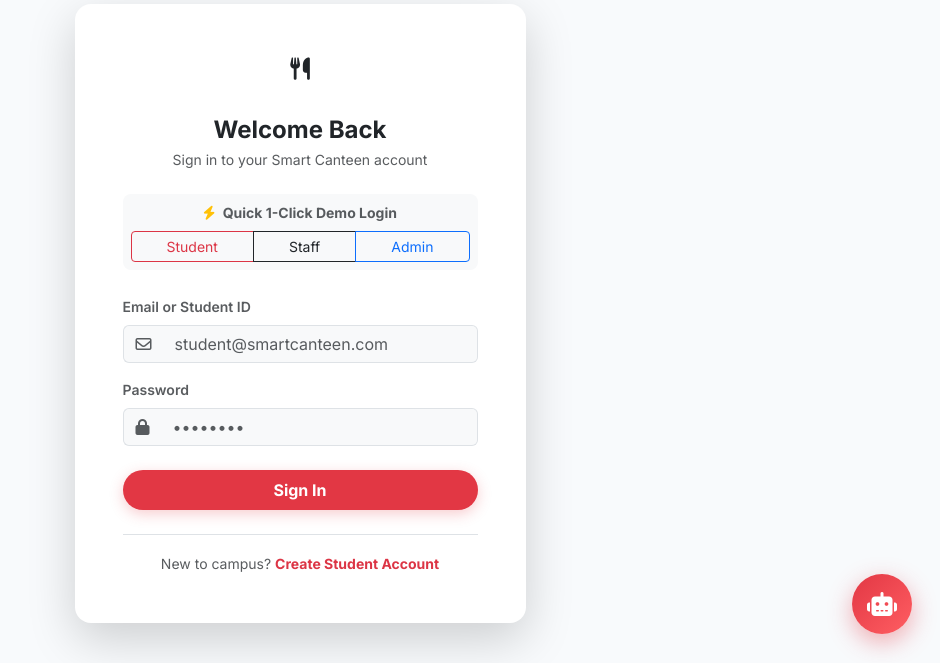
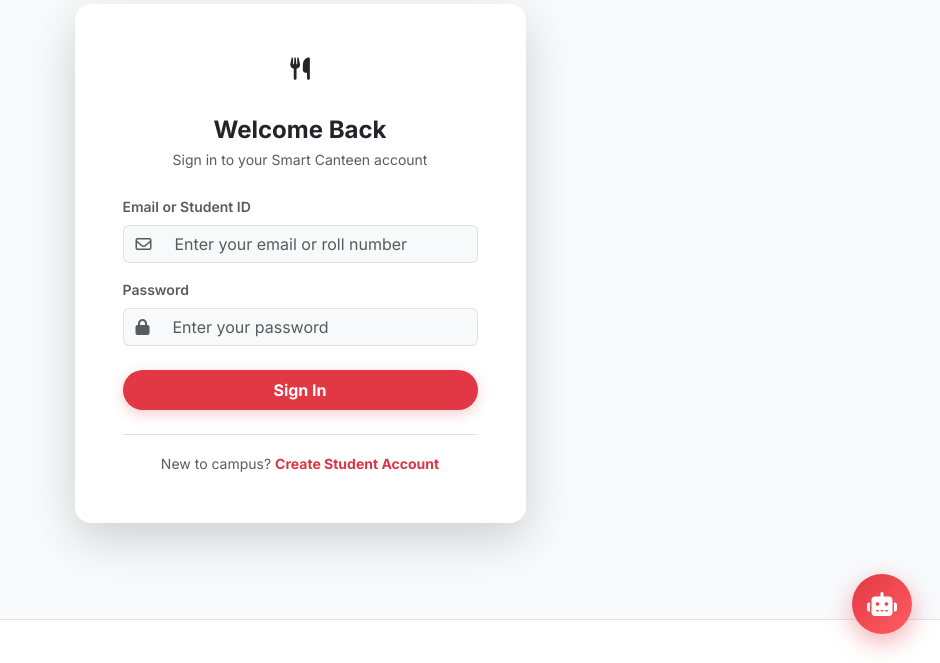
Before and after one commit to pranavkokande60/Mealpe--Fastag-food-booking-system, a Flask app: page /auth/login in a window 1280 px wide. Shown: the part 138-801 px from the top of the page, without its empty margins (340-1280 px from the left). Run offline with Flask 3, Linux system fonts and the light colour scheme.

Commit message:
login.html

```diff
--- a/templates/auth/login.html
+++ b/templates/auth/login.html
@@ -19,22 +19,12 @@
             <p class="text-muted small">Sign in to your Smart Canteen account</p>
           </div>
 
-          <!-- Quick Demo Switcher Tabs -->
-          <div class="bg-light p-2 rounded-3 mb-4 text-center">
-            <div class="small fw-bold text-muted mb-2"><i class="fa-solid fa-bolt text-warning me-1"></i> Quick 1-Click Demo Login</div>
-            <div class="btn-group w-100" role="group">
-              <button type="button" class="btn btn-sm btn-outline-danger" onclick="fillCredentials('student@smartcanteen.com', 'Student@123')">Student</button>
-              <button type="button" class="btn btn-sm btn-outline-dark" onclick="fillCredentials('staff@smartcanteen.com', 'Staff@123')">Staff</button>
-              <button type="button" class="btn btn-sm btn-outline-primary" onclick="fillCredentials('admin@smartcanteen.com', 'Admin@123')">Admin</button>
-            </div>
-          </div>
-
           <form action="{{ url_for('auth.login') }}" method="POST">
             <div class="mb-3">
               <label class="form-label fw-semibold small text-muted">Email or Student ID</label>
               <div class="input-group">
                 <span class="input-group-text bg-light border-end-0"><i class="fa-regular fa-envelope text-muted"></i></span>
-                <input type="text" id="login-identifier" name="identifier" class="form-control bg-light border-start-0" placeholder="student@smartcanteen.com" required>
+                <input type="text" id="login-identifier" name="identifier" class="form-control bg-light border-start-0" placeholder="Enter your email or roll number" required autocomplete="username">
               </div>
             </div>
 
@@ -44,7 +34,7 @@
               </div>
               <div class="input-group">
                 <span class="input-group-text bg-light border-end-0"><i class="fa-solid fa-lock text-muted"></i></span>
-                <input type="password" id="login-password" name="password" class="form-control bg-light border-start-0" placeholder="••••••••" required>
+                <input type="password" id="login-password" name="password" class="form-control bg-light border-start-0" placeholder="Enter your password" required autocomplete="current-password">
               </div>
             </div>
 
@@ -62,12 +52,4 @@
     </div>
   </div>
 </div>
-
-<script>
-function fillCredentials(id, pw) {
-  document.getElementById('login-identifier').value = id;
-  document.getElementById('login-password').value = pw;
-  window.cartManager?.showToast(`Filled credentials for ${id}`, 'info');
-}
-</script>
 {% endblock %}
```
